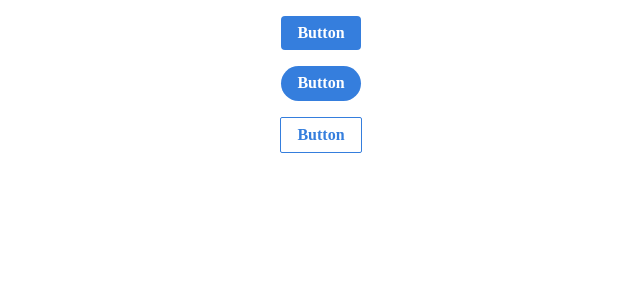
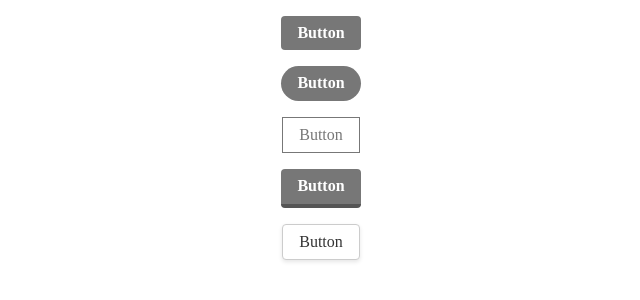
Before and after one commit to luizbills/tachyons-templates, a website: page buttons/index.html in a window 1280 px wide. Shown: the whole page, without its empty margins (319-959 px from the left). Drawn offline with nearby package versions, Linux system fonts and the light colour scheme.

Commit message:
new button styles

```diff
--- a/buttons/index.html
+++ b/buttons/index.html
@@ -3,27 +3,46 @@
   <title> </title>
   <meta name="viewport" content="width=device-width, initial-scale=1">
   <link rel="stylesheet" href="https://unpkg.com/tachyons/css/tachyons.min.css">
+  <style>
+      .shadow-1 { box-shadow: 0 2px 4px 0 rgba(0,0,0,0.10); }
+  </style>
   <body>
 
-    <div class="tc pt3">
+    <div class="tc mt3">
 
-      <button class="white b pv2 ph3 bg-blue hover-bg-dark-blue bn br2">
+      <button class="white b pv2 ph3 bg-gray hover-bg-mid-gray bn br2 hover-shadow-inner">
         Button
       </button>
 
     </div>
 
-    <div class="tc pt3">
+    <div class="tc mt3">
 
-      <button class="white b pv2 ph3 bg-blue hover-bg-dark-blue bn br-pill">
+      <button class="white b pv2 ph3 bg-gray hover-bg-mid-gray bn br-pill">
         Button
       </button>
 
     </div>
 
-    <div class="tc pt3">
+    <div class="tc mt3">
 
-      <button class="blue fw6 pv2 ph3 bg-transparent ba b--blue br1 hover-bg-blue hover-white">
+      <button class="gray pv2 ph3 bg-transparent ba b--gray hover-bg-gray hover-white">
+        Button
+      </button>
+
+    </div>
+
+    <div class="tc mt3">
+
+      <button class="white b pv2 ph3 bg-gray hover-bg-silver bt-0 br-0 bl-0 bb bw2 b--mid-gray br2">
+        Button
+      </button>
+
+    </div>
+
+    <div class="tc mt3">
+
+      <button class="dark-gray pv2 ph3 bg-white hover-bg-near-white ba b--moon-gray br2 shadow-1">
         Button
       </button>
 
```
